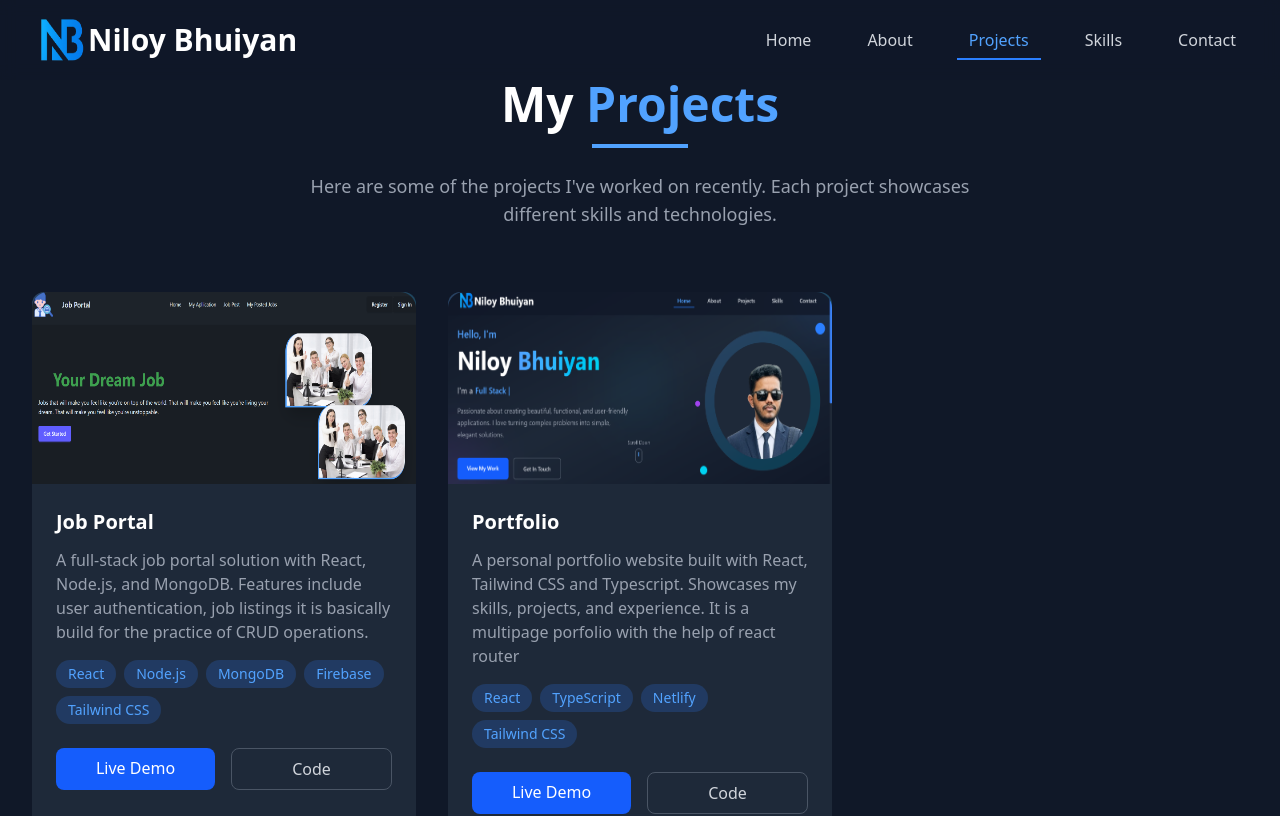
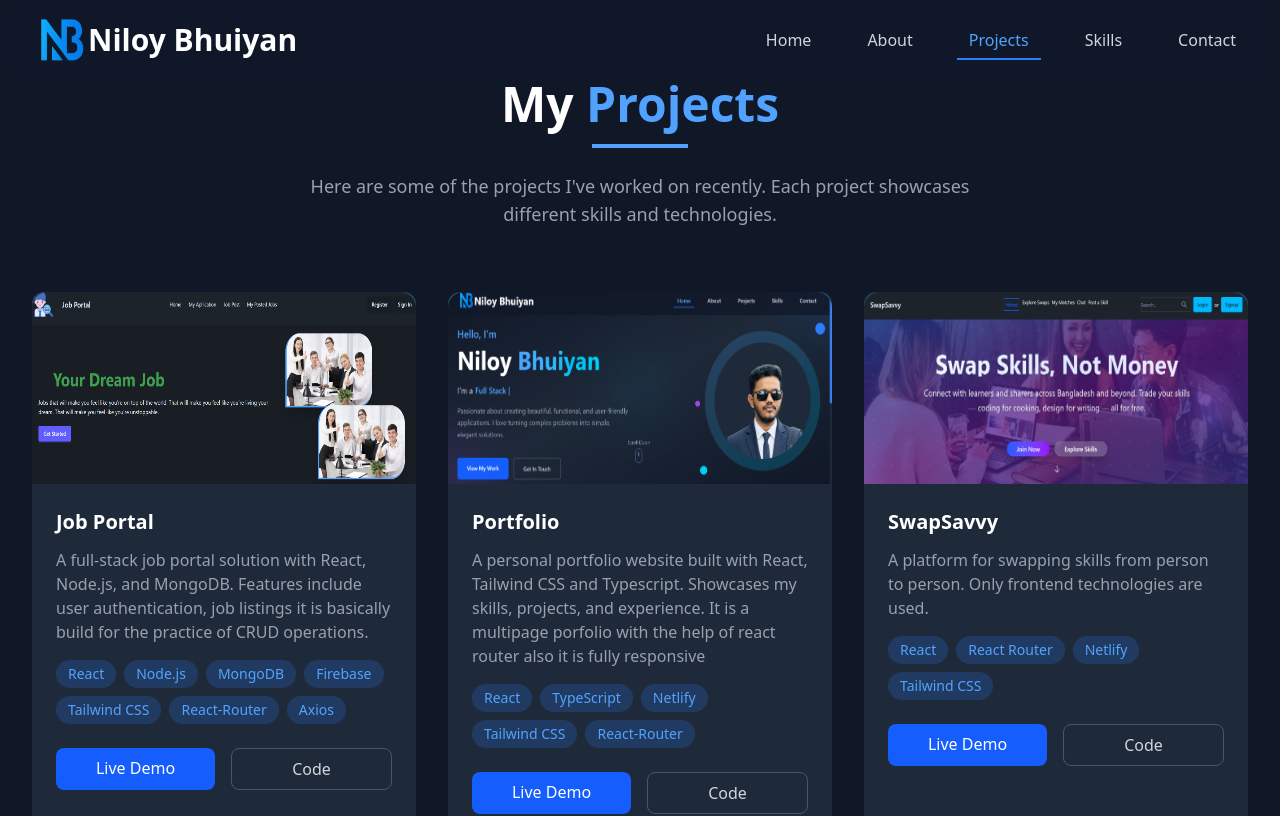
Before and after one commit to niloy8/Portfolioo, a React (Vite) app in the folder Niloy Devfolio/: page /projects in a window 1280 px wide. Shown: the top 816 px of the page. Built offline with nearby package versions, Linux system fonts and the light colour scheme.

Commit message:
Another project added

```diff
--- a/Niloy Devfolio/src/Components/Projects/Project.tsx
+++ b/Niloy Devfolio/src/Components/Projects/Project.tsx
@@ -2,6 +2,8 @@ import type { FC } from 'react';
 import { useEffect } from 'react';
 import firstProject from "../../assets/image.png"
 import secondProject from "../../assets/p-2.png"
+import thirdProject from "../../assets/P-3.png"
+import forthProject from "../../assets/p-4.png"
 const Projects: FC = () => {
     useEffect(() => {
         // Scroll to top on page load
@@ -14,18 +16,36 @@ const Projects: FC = () => {
             title: "Job Portal",
             description: "A full-stack job portal solution with React, Node.js, and MongoDB. Features include user authentication, job listings it is basically build for the practice of CRUD operations.",
             image: firstProject,
-            tags: ["React", "Node.js", "MongoDB", "Firebase", "Tailwind CSS"],
+            tags: ["React", "Node.js", "MongoDB", "Firebase", "Tailwind CSS", "React-Router", "Axios"],
             liveLink: "https://job-portal-ad35b.firebaseapp.com/",
             githubLink: "https://github.com/niloy8/Job-Portal-Project"
         },
         {
             id: 2,
             title: "Portfolio",
-            description: "A personal portfolio website built with React, Tailwind CSS and Typescript. Showcases my skills, projects, and experience. It is a multipage porfolio with the help of react router",
+            description: "A personal portfolio website built with React, Tailwind CSS and Typescript. Showcases my skills, projects, and experience. It is a multipage porfolio with the help of react router also it is fully responsive",
             image: secondProject,
-            tags: ["React", "TypeScript", "Netlify", "Tailwind CSS"],
+            tags: ["React", "TypeScript", "Netlify", "Tailwind CSS", "React-Router"],
             liveLink: "https://dancing-torrone-aac30d.netlify.app/",
             githubLink: "https://github.com/niloy8/Portfolioo/tree/main"
+        },
+        {
+            id: 3,
+            title: "SwapSavvy",
+            description: "A  platform for swapping skills from person to person. Only frontend technologies are used.",
+            image: thirdProject,
+            tags: ["React", "React Router", "Netlify", "Tailwind CSS"],
+            liveLink: "https://friendly-cannoli-1e01b4.netlify.app/",
+            githubLink: "https://github.com/niloy8/SwapSavvy"
+        },
+        {
+            id: 4,
+            title: "Homiee",
+            description: "It's an platform where people can only see their interest and connect with the same interested people based on hobbies. They also can post in a specific interest they can also delete the post and create a journal every day based on their learning and track their progress.The backend is not yet deployed. So most of the funtionality will not work it will be deployed soon.",
+            image: forthProject,
+            tags: ["React", "React Router", "Node.js", "Express", "MongoDB", "Tailwind CSS"],
+            liveLink: "https://illustrious-pie-f73077.netlify.app/",
+            githubLink: "https://github.com/niloy8/Virtualization-Of-Hobbyist"
         },
 
     ];
```
Also changed, not shown: Niloy Devfolio/src/assets/P-3.png (added), Niloy Devfolio/src/assets/p-4.png (added).
